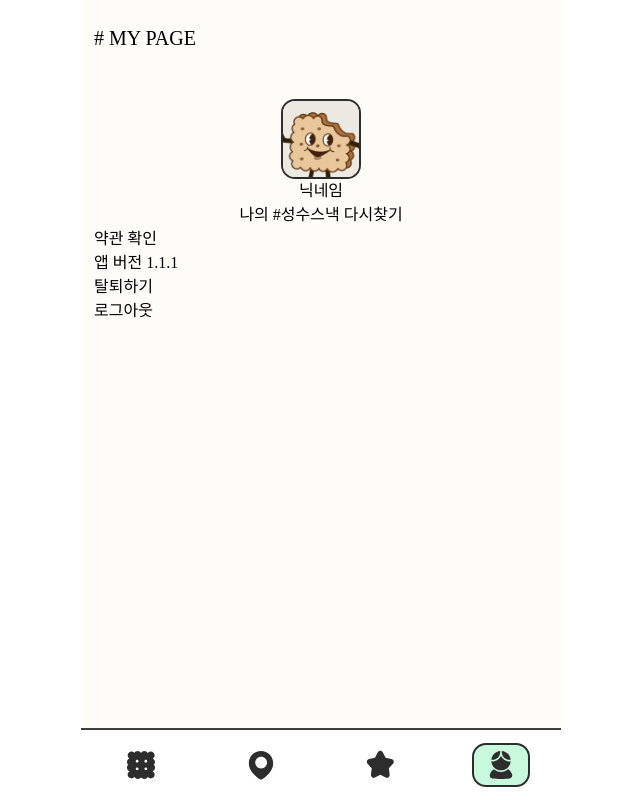
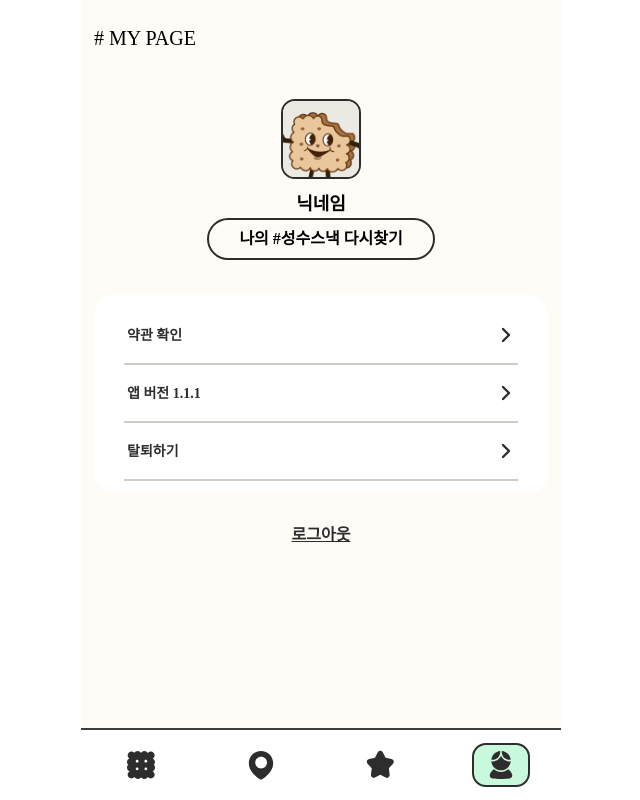
Before and after one commit to pminsun/TimeCrunch, a Next.js app: page /mypage in a window 1280 px wide. Shown: the whole page, without its empty margins (319-959 px from the left). Built offline with nearby package versions, Linux system fonts and the light colour scheme; a web font is replaced by a local one.

Commit message:
Feat : 마이페이지

```diff
--- a/src/api/fetchData.ts
+++ b/src/api/fetchData.ts
@@ -63,6 +63,7 @@ export const noneDuplicateNickName = async (nickName: any) => {
   return await axios({
     method: 'get',
     url: `${base_url}/api/member/check-nickname?nickname=${nickName}`,
+    withCredentials: true,
   });
 };
 
--- a/src/pages/mypage/index.tsx
+++ b/src/pages/mypage/index.tsx
@@ -3,15 +3,19 @@ import { useMoodSettingStore } from '@/store/store';
 import { useRouter } from 'next/router';
 import * as LocalImages from '@/utils/imageImports';
 import Image from 'next/image';
+import React from 'react';
+import MoodSelect from '@/components/MoodSelect';
+import Link from 'next/link';
 
 export default function Mypage() {
   const router = useRouter();
-  const { setFindPlace } = useMoodSettingStore();
+  const { setFindPlace, findPlace } = useMoodSettingStore();
   const loginHandler = async () => {
     router.push('https://api.seongsu-snack.site/oauth2/authorization/kakao');
   };
 
   return (
+    <React.Fragment>
       <div className="mypage_container">
         <p># MY PAGE</p>
         <div className="content">
@@ -28,7 +32,7 @@ export default function Mypage() {
           </p>
         </div> */}
           <div className="loggin">
-          <div>
+            <div className="w-full">
               <div className="top">
                 <div className="userInfo">
                   <div className="userImage">
@@ -50,14 +54,51 @@ export default function Mypage() {
                 </button>
               </div>
               <ul>
-              <li>약관 확인</li>
-              <li>앱 버전 1.1.1</li>
-              <li>탈퇴하기</li>
+                <li>
+                  <Link href={'/'}>
+                    <p>약관 확인</p>
+                    <Image
+                      src={LocalImages.iconBack}
+                      alt="iconBack"
+                      width={24}
+                      height={24}
+                    />
+                  </Link>
+                </li>
+                <li>
+                  <Link href={'/'}>
+                    <p>앱 버전 1.1.1</p>
+                    <Image
+                      src={LocalImages.iconBack}
+                      alt="iconBack"
+                      width={24}
+                      height={24}
+                    />
+                  </Link>
+                </li>
+                <li>
+                  <Link href={'/'}>
+                    <p>탈퇴하기</p>
+                    <Image
+                      src={LocalImages.iconBack}
+                      alt="iconBack"
+                      width={24}
+                      height={24}
+                    />
+                  </Link>
+                </li>
               </ul>
             </div>
-          <button type="button">로그아웃</button>
+            <button
+              type="button"
+              className="logOut"
+            >
+              로그아웃
+            </button>
           </div>
         </div>
       </div>
+      {!findPlace && <MoodSelect />}
+    </React.Fragment>
   );
 }
--- a/src/pages/signup/index.tsx
+++ b/src/pages/signup/index.tsx
@@ -60,10 +60,27 @@ export default function SignUp() {
     }
   };
 
+  function getCookie(name: string) {
+    var nameOfCookie = name + '=';
+    var x = 0;
+    while (x <= document.cookie.length) {
+      var y = x + nameOfCookie.length;
+      if (document.cookie.substring(x, y) == nameOfCookie) {
+        var endOfCookie = document.cookie.indexOf(';', y);
+        if (endOfCookie == -1) {
+          endOfCookie = document.cookie.length;
+        }
+        return unescape(document.cookie.substring(y, endOfCookie));
+      }
+      x = document.cookie.indexOf(' ', x) + 1;
+      if (x == 0) break;
+    }
+    return '';
+  }
+
   const signUpWithNickName = async () => {
     setClick(true);
-    const accessToken = getCookie('accessToken', { domain: 'api.seongsu-snack.site', path: '/' });
-    console.log('accessToken', accessToken);
+    console.log(document.cookie);
   };
 
   return (
--- a/src/styles/globals.css
+++ b/src/styles/globals.css
@@ -328,7 +328,7 @@ input {
 }
 
 .selectMood_container {
-  @apply relative w-full h-[calc(100%+72px)] z-50 colorBg;
+  @apply absolute top-0 w-full h-[calc(100%+72px)] z-50 colorBg;
   > .slick-slider {
     @apply w-full h-full;
 
@@ -961,10 +961,12 @@ input {
 }
 
 .mypage_container {
+  @apply relative;
   .content {
     @apply pt-[31px];
 
     .loggin {
+      @apply flex flex-col items-center;
       .top {
         @apply flex_vertical_center flex-col;
 
@@ -978,10 +980,41 @@ input {
           }
 
           > p {
-            @apply text-center;
+            @apply text-center mt-[12px] text-black text-[18px] font-[600];
+          }
+        }
+
+        button.re_selectMood {
+          @apply thick_border px-[30px] py-[7px] text-[16px] font-[600] text-black rounded-[28px];
+
+          > span {
+            @apply font-[800];
           }
         }
       }
+
+      ul {
+        @apply w-full mt-[35px] py-[12px] px-[30px] rounded-[20px] bg-[#FFFFFF];
+
+        li {
+          @apply flex_xBetween h-[58px] border-b-2 border-[#CFCCC8];
+
+          > a {
+            @apply w-full flex_xBetween;
+            > p {
+              @apply flex items-center h-[40px] pl-[3px] text-[#2D2D2D] font-[600] text-[14px];
+            }
+
+            > img {
+              transform: scaleX(-1);
+            }
+          }
+        }
+      }
+    }
+
+    .logOut {
+      @apply text-center underline mt-[30px] font-[600] text-[16px] text-[#2D2D2D];
     }
   }
 }
```
Lines whose indentation alone changed are shown as unchanged.
